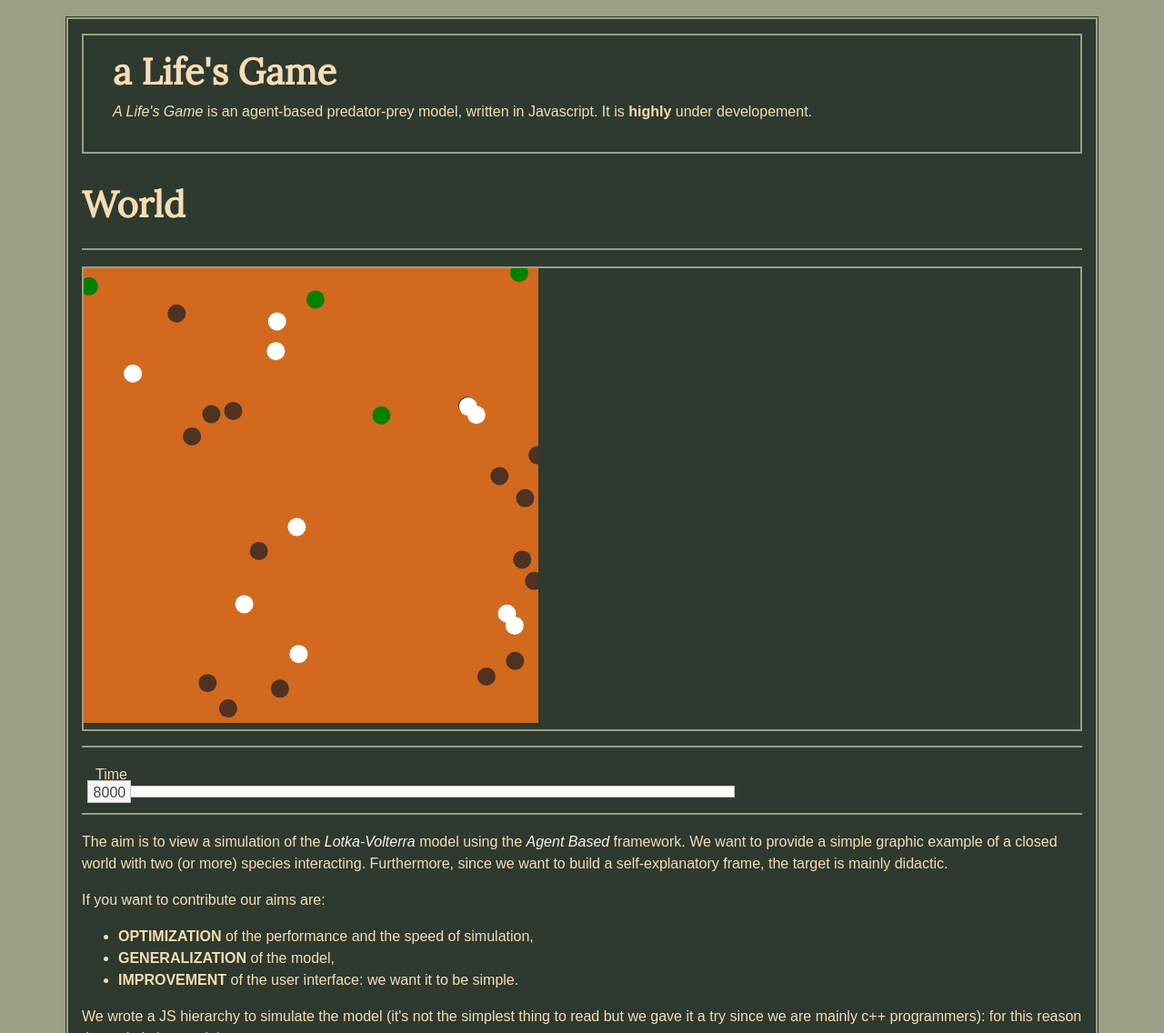
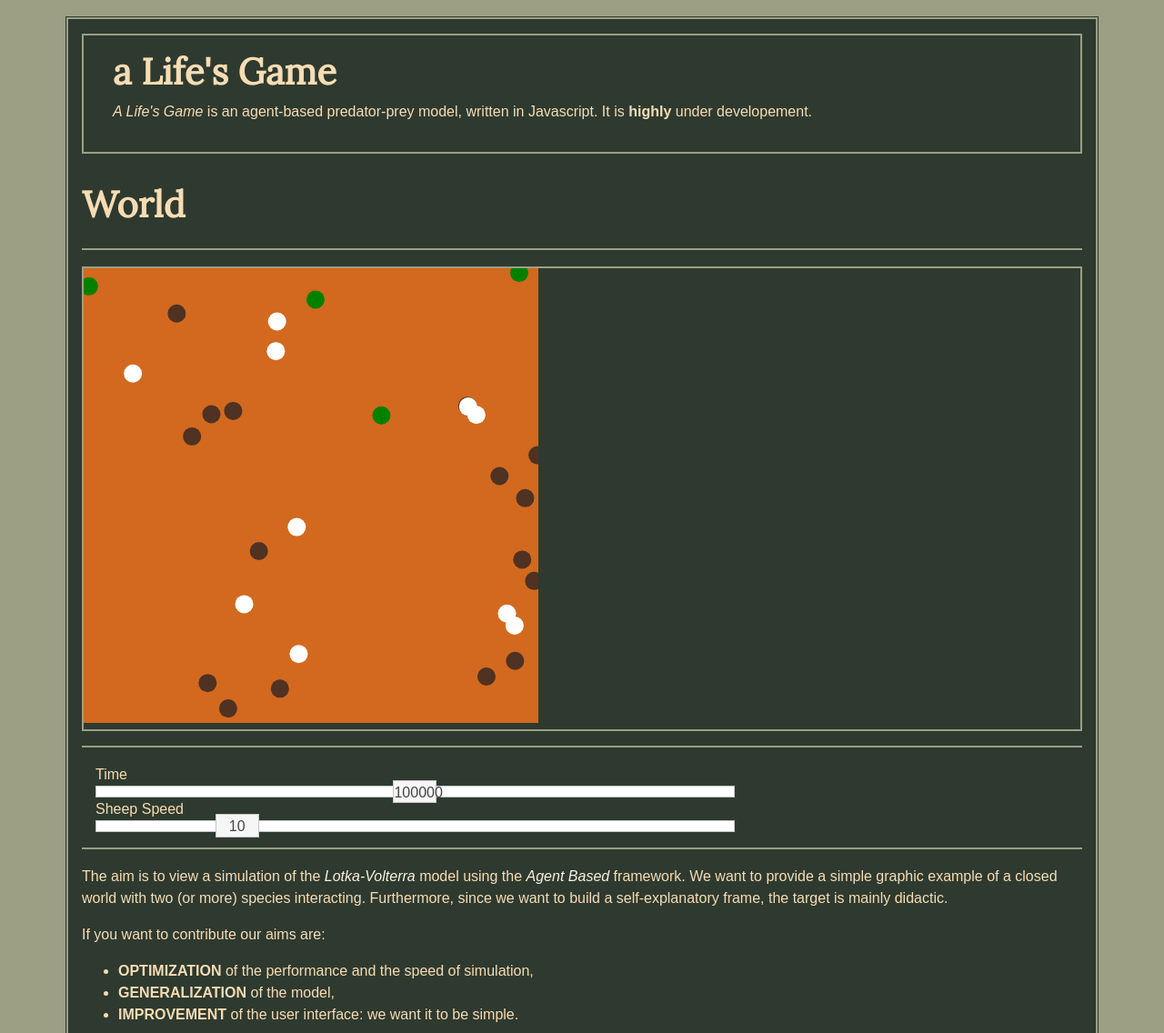
Before and after one commit to GabrieleLabanca/alifesgame, a plain HTML site: page index.html in a window 1280 px wide. Shown: the top 1136 px of the page at 91% size. Drawn offline with nearby package versions, Linux system fonts and the light colour scheme; a web font is replaced by a local one.

Commit message:
second slider

```diff
--- a/css/style.css
+++ b/css/style.css
@@ -22,7 +22,7 @@ h1, h2, h3, h4, h5, h6 {
   color:  #4d2f0f ;
 }
 
-#time-slider {
+#time-slider, #sheep-speed-slider {
     width: 3em;
     height: 1.6em;
     top: 50%;
--- a/index.html
+++ b/index.html
@@ -61,7 +61,7 @@
             </div>
           </div>
           <hr>
-          <div class="col-sm-12 col-md-3">
+           <div class="col-sm-12 col-md-3">
             Time
           </div>
           <div class="col-sm-11 col-md-8">
@@ -70,7 +70,16 @@
             </div>
           </div>
           <div class="col-sm-1"></div>
-          <hr>
+          <div class="col-sm-12 col-md-3">
+            Sheep Speed
+          </div>
+          <div class="col-sm-11 col-md-8">
+            <div id="sheep-speed-div">
+              <div id="sheep-speed-slider" class="ui-slider-handle"></div>
+            </div>
+          </div>
+          <div class="col-sm-1"></div>
+        <hr>
         </div>
         <div class="col-sm-12">
           <p>The aim is to view a simulation of the <a href="https://en.wikipedia.org/wiki/Lotka%E2%80%93Volterra_equations"><i>Lotka-Volterra</i></a> model using the <a href="https://en.wikipedia.org/wiki/Agent-based_model"><i>Agent Based</i></a> framework. We want to provide a simple graphic example of a closed world with two (or more) species interacting. Furthermore, since we want to build a self-explanatory frame, the target is mainly didactic.</p>
--- a/js/sliders.js
+++ b/js/sliders.js
@@ -2,8 +2,9 @@ $( function() {
     var handle = $( "#time-slider" );
     $( "#time-div" ).slider({
         min: 8000,
-        max: 100000,
-	step:100,
+        max: 200000,
+	step: 1000,
+        value: 100000,
         create: function() {
             handle.text( $( this ).slider( "value" ) );
         },
@@ -14,3 +15,21 @@ $( function() {
         }
     });
 } );
+
+
+$( function() {
+    var handle = $( "#sheep-speed-slider" );
+    $( "#sheep-speed-div" ).slider({
+        min: 0,
+        max: 50,
+	step: 10,
+        value: 10,
+        create: function() {
+            handle.text( $( this ).slider( "value" ) );
+        },
+        slide: function( event, ui ) {
+            handle.text( ui.value ),
+            sheep_speed = ui.value;
+        }
+    });
+} );
```
